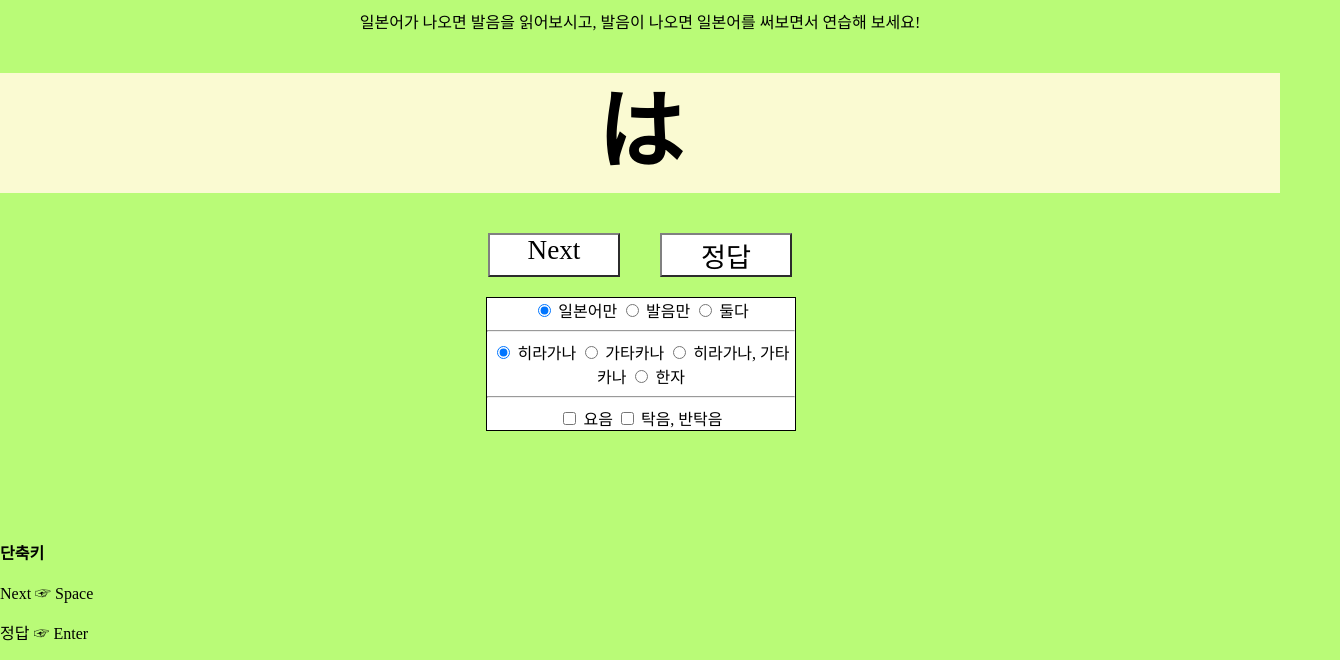
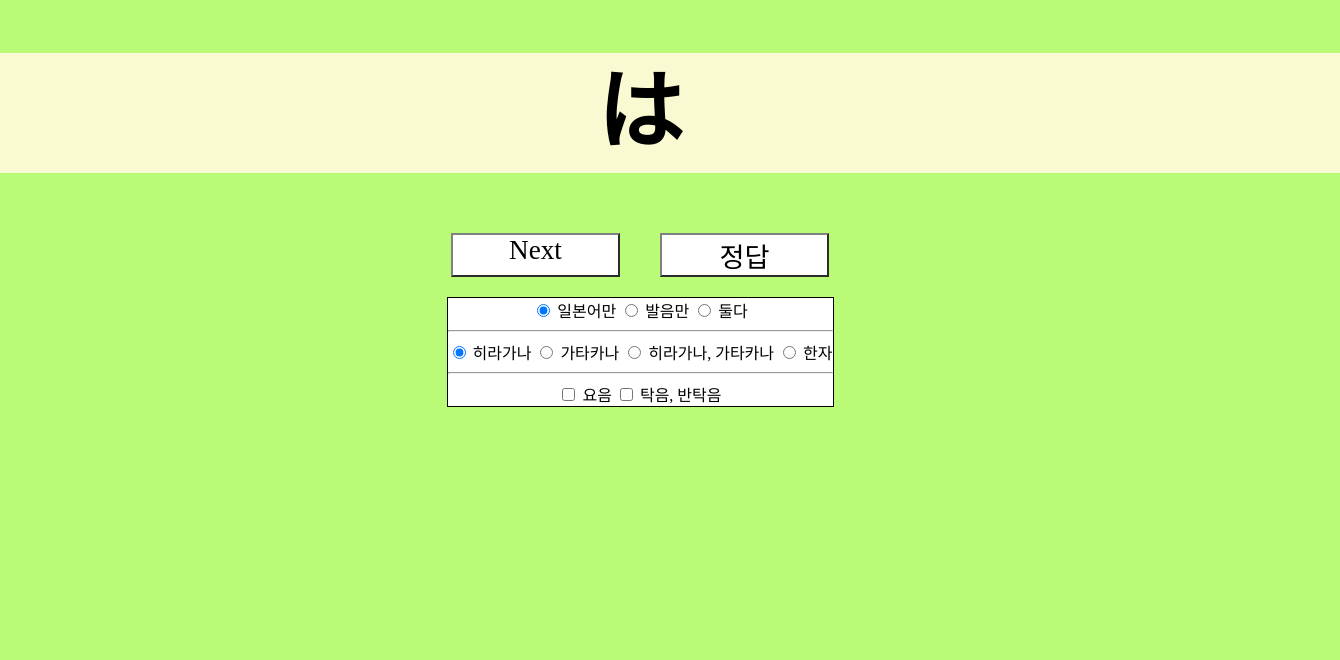
Before and after one commit to BhaT844/Japanes, a plain HTML site: page index.html in a window 1280 px wide. Shown: the part 156-816 px from the top of the page, 1340 px wide, since content can reach past the window. Drawn offline with Linux system fonts and the light colour scheme.

Commit message:
Change UI

```diff
--- a/index.html
+++ b/index.html
@@ -37,7 +37,7 @@
         <input type="checkbox" id="takeum" name="choice">
         <label for="takeum">탁음, 반탁음</label>
     </div>
-    <div id="shortcut-keys">
+    <div id="shortcut-keys" class="hidden">
         <strong>단축키</strong>
         <p>Next ☞ Space</p>
         <p>정답 ☞ Enter</p>
--- a/src/style.css
+++ b/src/style.css
@@ -1,7 +1,9 @@
 body {
     background-color: rgb(185, 251, 119);
-    margin: auto;
-    padding-top: 52px;
+    margin: 0;
+    display: flex;
+    flex-direction: column;
+    align-items: center;
 }
 
 .hidden {
@@ -27,7 +29,7 @@ body {
     cursor: pointer;
     font-size: 170%;
     height: 40px;
-    width: 10%;
+    width: 165px;
 }
 
 .button:active {
@@ -46,6 +48,7 @@ body {
 #quiz {
     padding: 60px;
     margin: 40px 0;
+    width: 100%;
     background-color: lightgoldenrodyellow;
 }
 
@@ -73,9 +76,6 @@ body {
 #setting {
     background-color: white;
     text-align: center;
-    width: 24%;
-    margin-left: 38%;
-    margin-right: 38%;
     border: 1px solid;
 }
 
--- a/src/word/kanji.js
+++ b/src/word/kanji.js
@@ -201,7 +201,7 @@ const grade_8 = [
     },
 ];
 
-const grade_g7 = [
+const grade_j7 = [
     {
         "w" : "家",
         "p" : "집 가"
```
